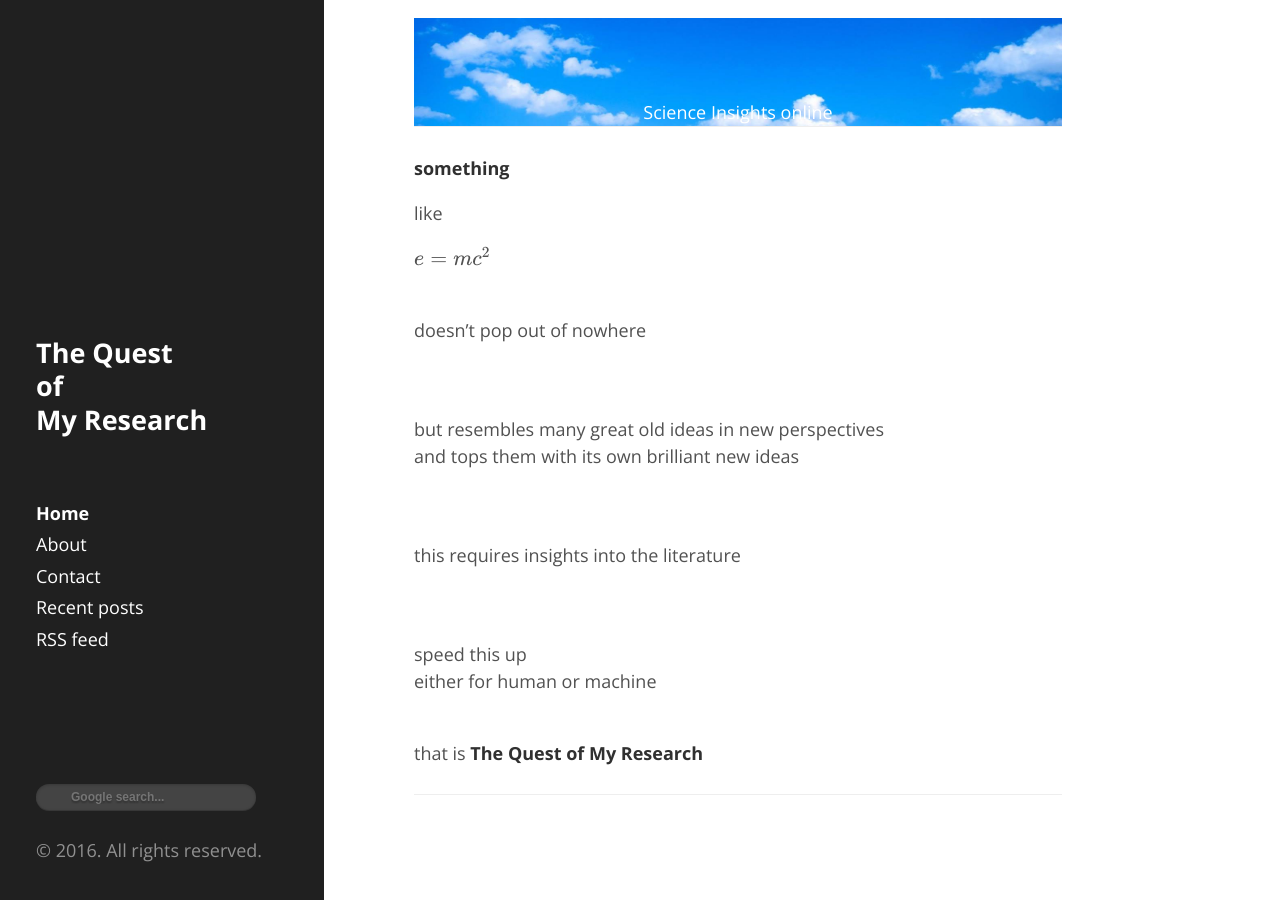
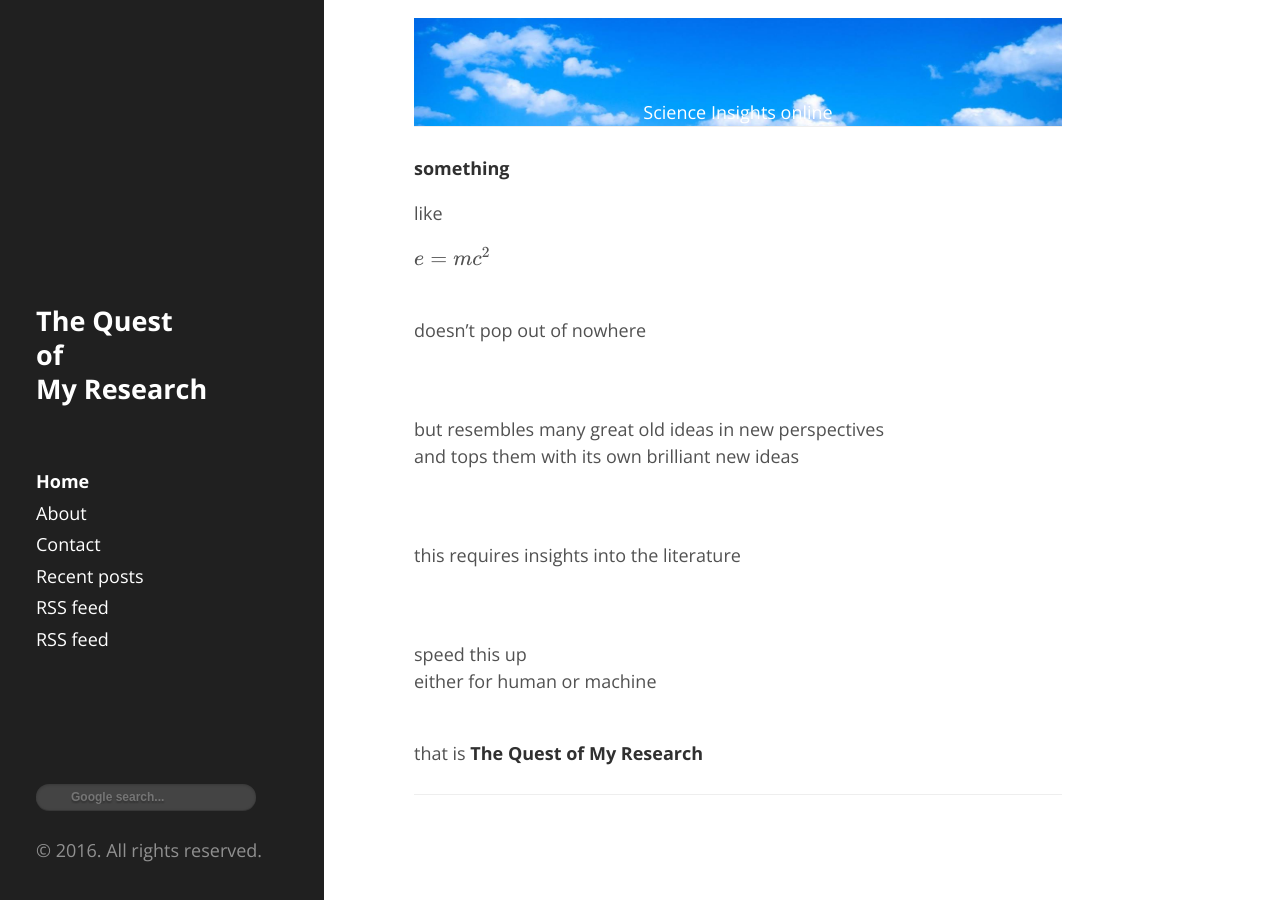
Before and after one commit to tranhungnghiep/tranhungnghiep.github.io, a Jekyll site: the page built from index.md, in a window 1280 px wide. Built offline with Jekyll 4.4.1, drawn with Linux system fonts in a browser that asks for light colours; formulas are drawn with MathJax 3; comment, search, counter and statistics services are not loaded.

Commit message:
Update sidebar.html
Test

```diff
--- a/_includes/sidebar.html
+++ b/_includes/sidebar.html
@@ -32,6 +32,7 @@
       <a class="sidebar-nav-item{% if page.url == paginate_root_url %} active {% endif %}" href="{{ site.url | append: site.baseurl | append: paginate_root_url | replace: '//', '/' | replace: ':/', '://' }}">Recent posts</a>
 
       <a class="sidebar-nav-item" href="{{ site.url | append: site.baseurl | append: '/atom.xml' | replace: '//', '/' | replace: ':/', '://' }}">RSS feed</a>
+      <a class="sidebar-nav-item" href="{{ site.baseurl | append: '/atom.xml' }}">RSS feed</a>
     </nav>
 
     <br><br><br><br>
```
